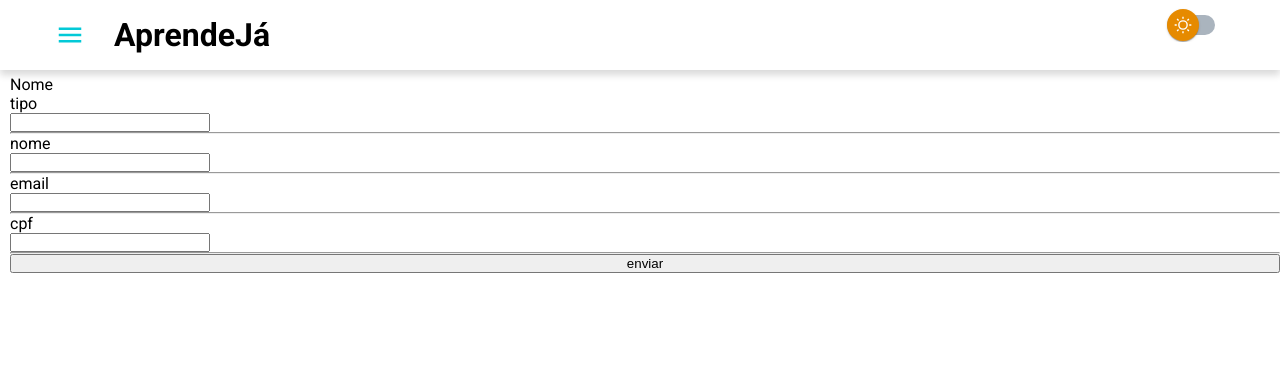
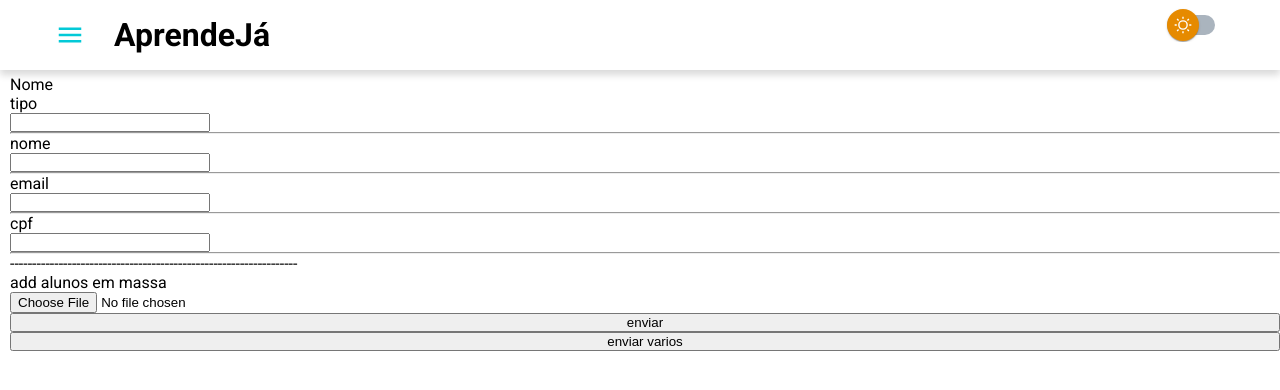
Before and after one commit to RodrigoSerrasqueiro/aprende-ja-dashboard, a React (Vite) app: page /new-user in a window 1280 px wide. Shown: the top 390 px of the page. Built offline with nearby package versions, Linux system fonts and the light colour scheme.

Commit message:
alunos em massa

```diff
--- a/package.json
+++ b/package.json
@@ -23,6 +23,7 @@
     "react": "^18.2.0",
     "react-dom": "^18.2.0",
     "react-icons": "^4.10.1",
+    "react-papaparse": "^4.1.0",
     "react-router-dom": "^6.14.1",
     "styled-components": "^5.3.1"
   },
--- a/src/contexts/ApiContext.jsx
+++ b/src/contexts/ApiContext.jsx
@@ -71,12 +71,33 @@ export const ApiStorage = ({ children }) => {
     }
   }
 
+
+  const uploadUsers = async (users) => {
+    console.log(users)
+    try {
+      const response = await api.post('users/create-users', users, {
+        headers:{
+          'Content-Type': 'application/json'
+        }
+      });
+
+      if (response.status === 201) {
+        alert("Usuários inseridos com sucesso");
+      }
+    }
+    catch (error) {
+      console.log(error);
+      alert("Erro ao cadastrar usuário");
+    }
+  }
+
   return (
     <ApiContext.Provider value={{
       uploadVideo,
       createCourse,
       videoURL,
       lessonID,
+      uploadUsers,
       createUser
     }}>
       {children}
--- a/src/pages/Users/NewUser/NewUser.jsx
+++ b/src/pages/Users/NewUser/NewUser.jsx
@@ -2,23 +2,45 @@ import React, { useContext, useState } from "react"
 import { GlobalContext } from "../../../contexts/GlobalContext"
 import { NewUserContainer } from "./NewUser.style"
 import { ApiContext } from "../../../contexts/ApiContext"
+import Papa from "papaparse";
+
 
 function NewUser() {
 
-  const {createUser} = useContext(ApiContext)
+  const {createUser, uploadUsers} = useContext(ApiContext)
   const [userType, setUserType] = useState('')
   const [userName, setUserName] = useState('')
   const [email, setEmail] = useState('')
   const [cpf, setCpf] = useState('')
+  const [CSVList, setCSVList] = useState([])
+
 
 const handleUser = () =>{
   createUser(userType, userName, email, cpf)
 
 }
 
-const{openMenu} = useContext(GlobalContext)
+const sendCSVList = () => {
+  uploadUsers(CSVList)
+}
+
+const handleFileUpload = (event) => {
+  const file = event.target.files[0];
+  Papa.parse(file, {
+    header: true,
+    complete: (results) => {
+
+      console.log(results.data)
+      setCSVList(results.data)
+    },
+  });
+
+};
 
 
+
+
+const{openMenu} = useContext(GlobalContext)
 
 
   return (
@@ -54,20 +76,13 @@ const{openMenu} = useContext(GlobalContext)
 
           onChange={(event) =>setCpf(event.target.value)}  />
           <hr />
+        -----------------------------------------------------------------
 
+          <span>add alunos em massa</span>
 
-
-
-
-
+          <input type="file" onChange={handleFileUpload} />
           <button onClick={handleUser}>enviar</button>
-
-
-
-
-
-
-
+          <button onClick={sendCSVList}>enviar varios</button>
 
     </NewUserContainer>
   )
```
Also changed, not shown: 1 other file (tests, documents, lock files or other folders).
